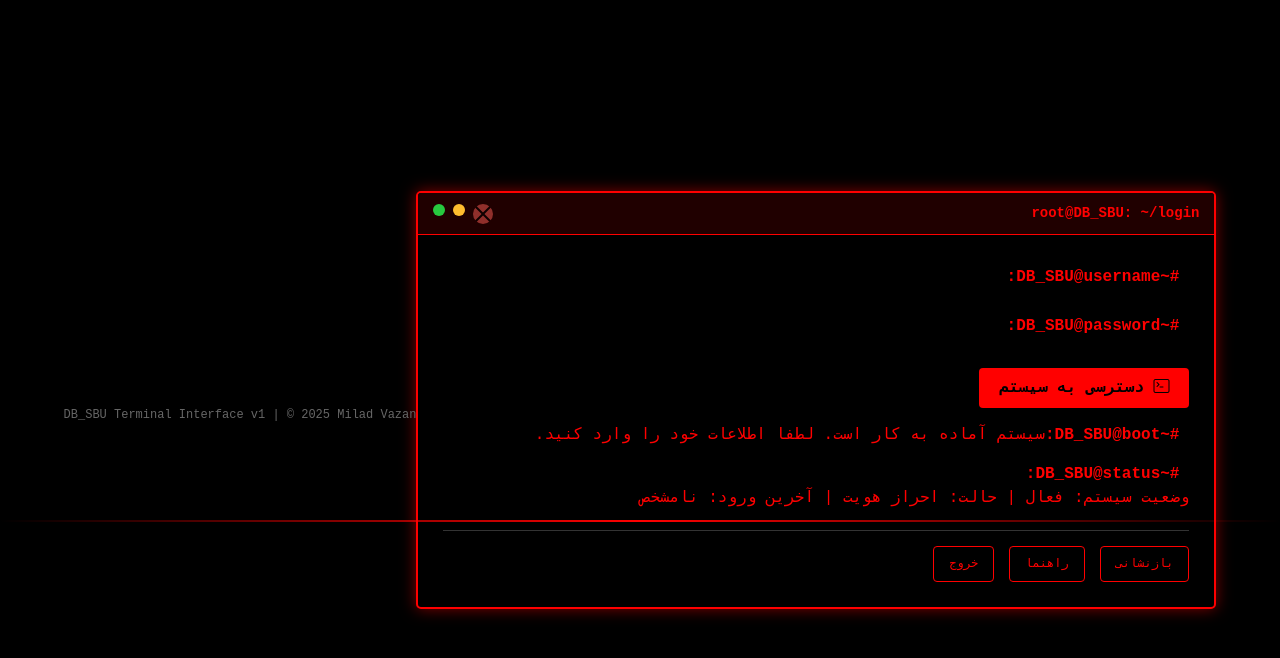
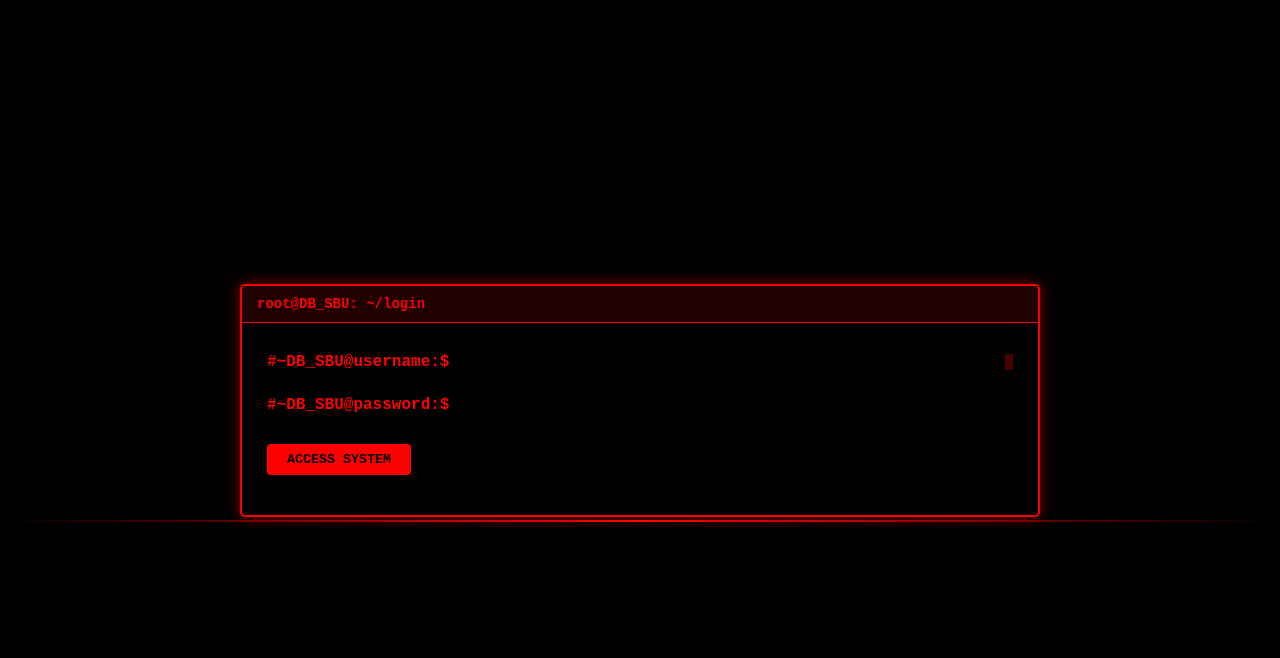
Before and after one commit to milad-ai/db_flask, a Flask app: page /admin/login in a window 1280 px wide. Shown: the top 658 px of the page. Run offline with Flask 3, Linux system fonts and the light colour scheme; some libraries are stand-ins or nearby versions.

Commit message:
Update admin_login.html

```diff
--- a/templates/admin_login.html
+++ b/templates/admin_login.html
@@ -1,12 +1,10 @@
 
 <!DOCTYPE html>
-<html dir="rtl" lang="fa">
+<html lang="en">
 <head>
     <meta charset="UTF-8">
     <meta name="viewport" content="width=device-width, initial-scale=1.0">
-    <title>ورود مدرس - DB SBU </title>
-    <link href="https://cdn.jsdelivr.net/npm/bootstrap@5.1.3/dist/css/bootstrap.min.css" rel="stylesheet">
-    <link href="https://cdn.jsdelivr.net/npm/bootstrap-icons@1.7.2/font/bootstrap-icons.css" rel="stylesheet">
+    <title>Login - DB_SBU Terminal</title>
     <style>
         * {
             margin: 0;
@@ -52,29 +50,6 @@
             font-size: 14px;
         }
 
-        .terminal-buttons {
-            display: flex;
-            gap: 8px;
-        }
-
-        .term-btn {
-            width: 12px;
-            height: 12px;
-            border-radius: 50%;
-        }
-
-        .btn-close {
-            background-color: #ff5f56;
-        }
-
-        .btn-minimize {
-            background-color: #ffbd2e;
-        }
-
-        .btn-maximize {
-            background-color: #27c93f;
-        }
-
         .terminal-body {
             padding: 25px;
         }
@@ -92,16 +67,6 @@
             white-space: nowrap;
         }
 
-        .login-form {
-            margin-top: 20px;
-        }
-
-        .form-group {
-            margin-bottom: 20px;
-            display: flex;
-            align-items: center;
-        }
-
         .form-input {
             width: 100%;
             background-color: transparent;
@@ -111,6 +76,7 @@
             font-family: 'Courier New', monospace;
             font-size: 16px;
             outline: none;
+            caret-color: #ff0000;
         }
 
         .btn-login {
@@ -147,59 +113,46 @@
             100% { top: 100%; }
         }
 
-        /* سیستم هشدار */
-        .alert {
-            padding: 12px;
-            margin-bottom: 20px;
-            border: 1px solid #ff0000;
-            background-color: rgba(255, 0, 0, 0.1);
-            border-radius: 4px;
-            color: #ff0000;
+        /* کرسر چشمک زن */
+        .cursor {
+            display: inline-block;
+            width: 8px;
+            height: 16px;
+            background-color: #ff0000;
+            margin-left: 2px;
+            animation: blink 1s infinite;
         }
 
-        .alert-success {
-            border-color: #00ff00;
-            background-color: rgba(0, 255, 0, 0.1);
-            color: #00ff00;
-        }
-
-        /* کپی رایت */
-        .copyright {
-            margin-top: 30px;
-            text-align: center;
-            font-size: 12px;
-            color: #666;
-        }
-
-        /* دکمه های ترمینال */
-        .terminal-menu {
-            display: flex;
-            gap: 15px;
-            margin-top: 20px;
-            border-top: 1px solid #333;
-            padding-top: 15px;
-        }
-
-        .term-menu-btn {
-            background: none;
-            border: 1px solid #ff0000;
-            color: #ff0000;
-            padding: 8px 15px;
-            border-radius: 4px;
-            cursor: pointer;
-            font-family: 'Courier New', monospace;
-            font-size: 12px;
-            transition: all 0.3s;
-        }
-
-        .term-menu-btn:hover {
-            background-color: rgba(255, 0, 0, 0.2);
+        @keyframes blink {
+            0%, 100% { opacity: 1; }
+            50% { opacity: 0; }
         }
 
         .input-wrapper {
             flex: 1;
             display: flex;
             align-items: center;
+            position: relative;
+        }
+
+        /* واکنش گرا برای موبایل */
+        @media (max-width: 768px) {
+            .db-terminal {
+                width: 95%;
+                max-width: none;
+            }
+
+            .terminal-body {
+                padding: 15px;
+            }
+
+            .prompt {
+                font-size: 14px;
+            }
+
+            .form-input {
+                font-size: 14px;
+            }
         }
     </style>
 </head>
@@ -209,102 +162,101 @@
     <div class="db-terminal">
         <div class="terminal-header">
             <div class="terminal-title">root@DB_SBU: ~/login</div>
-            <div class="terminal-buttons">
-                <div class="term-btn btn-close"></div>
-                <div class="term-btn btn-minimize"></div>
-                <div class="term-btn btn-maximize"></div>
-            </div>
         </div>
 
         <div class="terminal-body">
             <div class="command-line">
-                <div class="prompt">#~DB_SBU@username:</div>
+                <div class="prompt">#~DB_SBU@username:$</div>
                 <div class="input-wrapper">
-                    <input type="text" name="username" class="form-input" autofocus>
+                    <input type="text" name="username" class="form-input" id="username-input" autofocus>
+                    <span class="cursor" id="username-cursor"></span>
                 </div>
             </div>
 
             <div class="command-line">
-                <div class="prompt">#~DB_SBU@password:</div>
+                <div class="prompt">#~DB_SBU@password:$</div>
                 <div class="input-wrapper">
-                    <input type="password" name="password" class="form-input">
+                    <input type="password" name="password" class="form-input" id="password-input">
+                    <span class="cursor" id="password-cursor"></span>
                 </div>
             </div>
 
-            {% with messages = get_flashed_messages(with_categories=true) %}
-                {% if messages %}
-                    {% for category, message in messages %}
-                        <div class="alert alert-{{ category }}">
-                            <div class="prompt"></div>
-                            {{ message }}
-                        </div>
-                    {% endfor %}
-                {% endif %}
-            {% endwith %}
-
             <div class="command-line">
-                <button type="submit" class="btn-login">
-                    <i class="bi bi-terminal"></i> دسترسی به سیستم
+                <button type="submit" class="btn-login" id="login-btn">
+                    ACCESS SYSTEM
                 </button>
-            </div>
-
-            <div class="terminal-output">
-                <div class="prompt">#~DB_SBU@status:</div>
-                <div>وضعیت سیستم: فعال | حالت: احراز هویت | آخرین ورود: نامشخص</div>
-            </div>
-
-            <div class="terminal-menu">
-                <button class="term-menu-btn">بازنشانی</button>
-                <button class="term-menu-btn">راهنما</button>
-                <button class="term-menu-btn">خروج</button>
             </div>
         </div>
     </div>
 
-    <div class="copyright">
-        DB_SBU Terminal Interface v1 | © 2025 Milad Vazan
-    </div>
+    <script>
+        // مدیریت فوکوس روی فیلدها
+        const usernameInput = document.getElementById('username-input');
+        const passwordInput = document.getElementById('password-input');
+        const usernameCursor = document.getElementById('username-cursor');
+        const passwordCursor = document.getElementById('password-cursor');
+        const loginBtn = document.getElementById('login-btn');
 
-    <script src="https://cdn.jsdelivr.net/npm/bootstrap@5.1.3/dist/js/bootstrap.bundle.min.js"></script>
-    <script>
-        // مدیریت دکمه های ترمینال
-        document.querySelector('.btn-close').addEventListener('click', function() {
-            alert('دسترسی غیرمجاز. این عمل قابل اجرا نیست.');
+        // نمایش کرسر روی username در ابتدا
+        usernameCursor.style.display = 'inline-block';
+        passwordCursor.style.display = 'none';
+
+        // فوکوس خودکار روی username
+        usernameInput.focus();
+
+        // مدیریت رویدادهای فوکوس
+        usernameInput.addEventListener('focus', function() {
+            usernameCursor.style.display = 'inline-block';
+            passwordCursor.style.display = 'none';
         });
 
-        document.querySelector('.btn-minimize').addEventListener('click', function() {
-            alert('سیستم در حال حاضر در حالت بهینه کار می کند.');
+        passwordInput.addEventListener('focus', function() {
+            usernameCursor.style.display = 'none';
+            passwordCursor.style.display = 'inline-block';
         });
 
-        document.querySelector('.btn-maximize').addEventListener('click', function() {
-            document.querySelector('.db-terminal').classList.toggle('fullscreen');
+        // مدیریت کلید Enter
+        usernameInput.addEventListener('keydown', function(e) {
+            if (e.key === 'Enter') {
+                passwordInput.focus();
+            }
         });
 
-        // مدیریت فوکوس روی فیلدها
-        const inputs = document.querySelectorAll('.form-input');
-        inputs.forEach((input, index) => {
-            input.addEventListener('keydown', function(e) {
-                if (e.key === 'Enter') {
-                    if (index < inputs.length - 1) {
-                        inputs[index + 1].focus();
-                    } else {
-                        document.querySelector('.btn-login').click();
-                    }
-                }
-            });
+        passwordInput.addEventListener('keydown', function(e) {
+            if (e.key === 'Enter') {
+                loginBtn.click();
+            }
         });
 
-        // شبیه سازی تایپ در ترمینال
-        document.addEventListener('DOMContentLoaded', function() {
-            // شبیه سازی اجرای دستورات در ترمینال
+        // شبیه سازی لاگین
+        loginBtn.addEventListener('click', function() {
+            const username = usernameInput.value;
+            const password = passwordInput.value;
+
+            if (!username || !password) {
+                alert('ERROR: Username and password required!');
+                return;
+            }
+
+            // نمایش وضعیت در حال پردازش
             const terminalBody = document.querySelector('.terminal-body');
+            const statusLine = document.createElement('div');
+            statusLine.className = 'command-line';
+            statusLine.innerHTML = '<div class="prompt">#~DB_SBU@status:$</div><div>Authenticating...</div>';
+            terminalBody.appendChild(statusLine);
 
+            // شبیه سازی تاخیر برای احراز هویت
             setTimeout(() => {
-                const newLine = document.createElement('div');
-                newLine.className = 'command-line';
-                newLine.innerHTML = '<div class="prompt">#~DB_SBU@boot:</div><div>سیستم آماده به کار است. لطفا اطلاعات خود را وارد کنید.</div>';
-                terminalBody.insertBefore(newLine, document.querySelector('.terminal-output'));
-            }, 1000);
+                const resultLine = document.createElement('div');
+                resultLine.className = 'command-line';
+                resultLine.innerHTML = '<div class="prompt">#~DB_SBU@result:$</div><div>Access granted! Redirecting...</div>';
+                terminalBody.appendChild(resultLine);
+
+                // ریدایرکت بعد از 2 ثانیه
+                setTimeout(() => {
+                    alert('Login successful! (This would redirect in a real application)');
+                }, 2000);
+            }, 1500);
         });
     </script>
 </body>
```
